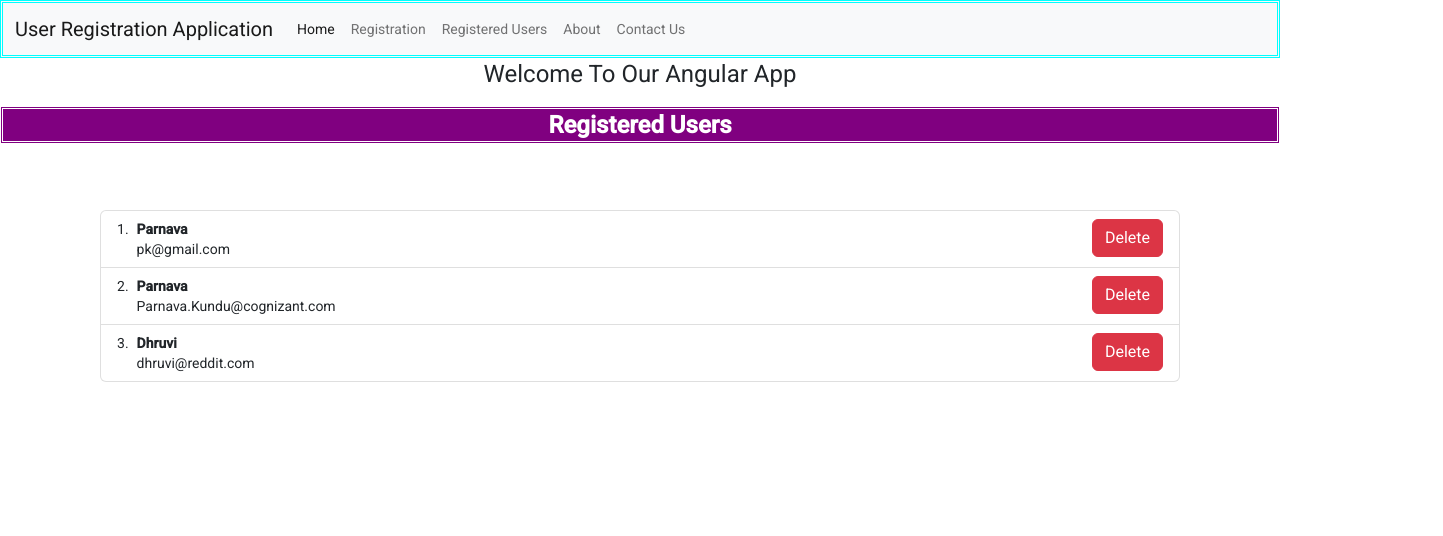
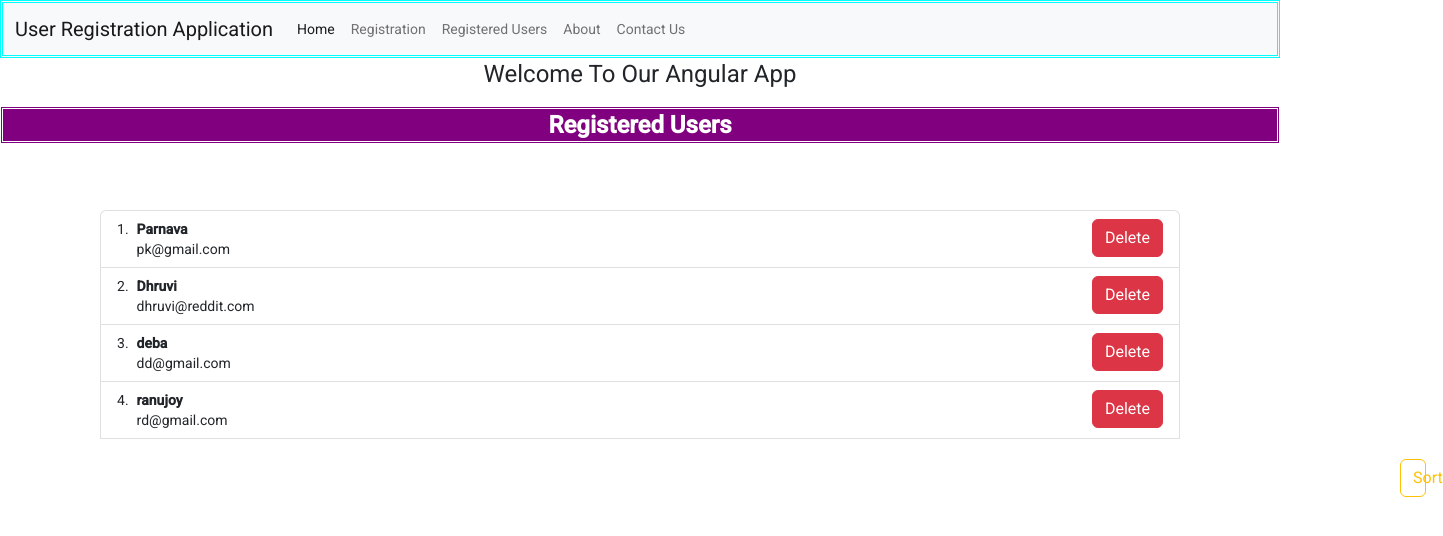
Before and after one commit to Parnava07/IIHT-H-T_7.0_AllCode_28-11-22, an Angular app in the folder Client_side/helloworld/: page /reg in a window 1280 px wide. Shown: the top 536 px of the page, 1443 px wide, since content can reach past the window. Built offline with nearby package versions, Linux system fonts and the light colour scheme; data requests are answered from the project's data file.

Commit message:
added required changes for delte and sorting user

```diff
--- a/Client_side/helloworld/db.json
+++ b/Client_side/helloworld/db.json
@@ -8,20 +8,28 @@
       "id": 1
     },
     {
-      "firstname": "Parnava",
-      "lastname": "Kundu",
-      "age": 25,
-      "email": "Parnava.Kundu@cognizant.com",
-      "gender": "male",
-      "id": 2
-    },
-    {
       "firstname": "Dhruvi ",
       "lastname": "Nanda",
       "age": 30,
       "email": "dhruvi@reddit.com",
       "gender": "male",
       "id": 4
+    },
+    {
+      "firstname": "deba",
+      "lastname": "deb",
+      "age": 10,
+      "email": "dd@gmail.com",
+      "gender": "male",
+      "id": 5
+    },
+    {
+      "firstname": "ranujoy",
+      "lastname": "debi",
+      "age": 100,
+      "email": "rd@gmail.com",
+      "gender": "male",
+      "id": 6
     }
   ]
 }
--- a/Client_side/helloworld/src/app/components/reg-users/reg-users.component.html
+++ b/Client_side/helloworld/src/app/components/reg-users/reg-users.component.html
@@ -13,4 +13,6 @@ class="list-group list-group-numbered">
       </div>
       <button type="button" (click)="deleteRow(u,i)" class="btn btn-danger">Delete</button>
     </li>
+    <button type="button" style="margin-left: 1300px; margin-top: 20px;"
+    (click)="sort()" class="btn btn-outline-warning">Sort</button>
   </ol>
--- a/Client_side/helloworld/src/app/components/reg-users/reg-users.component.ts
+++ b/Client_side/helloworld/src/app/components/reg-users/reg-users.component.ts
@@ -12,6 +12,12 @@ export class RegUsersComponent implements OnInit {
   users :User[] = [];
 
   constructor(private userService:UserService) { }
+
+  sort(){
+    this.users.sort((user1,user2) =>{
+      return user1.age-user2.age;
+    })
+  }
 
   deleteRow(user, index){
     const observables = this.userService.deleteUsers(user);
```
